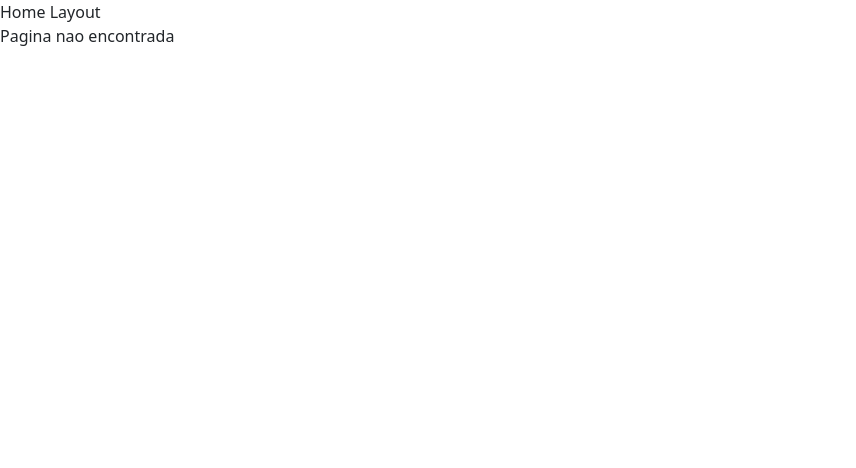
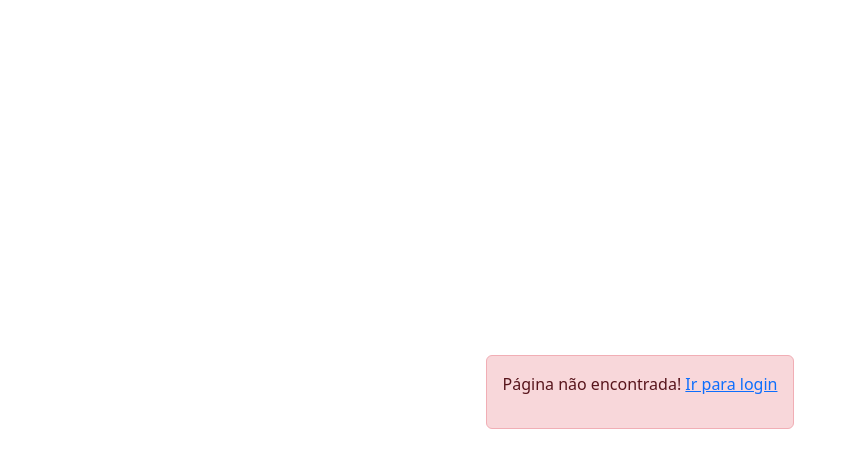
Before and after one commit to fjbdesenv/Tasks_App, a JavaScript app: page /home/notFound in a window 1280 px wide. Shown: the top 468 px of the page, without its empty margins (0-856 px from the left). Built offline with nearby package versions, Linux system fonts and the light colour scheme.

Commit message:
Adicionando página NotFound

```diff
--- a/public/index.html
+++ b/public/index.html
@@ -1,17 +1,20 @@
 <!DOCTYPE html>
 <html lang="">
   <head>
-    <meta charset="utf-8">
-    <meta http-equiv="X-UA-Compatible" content="IE=edge">
-    <meta name="viewport" content="width=device-width,initial-scale=1.0">
-    <link rel="icon" href="<%= BASE_URL %>favicon.ico">
+    <meta charset="utf-8" />
+    <meta http-equiv="X-UA-Compatible" content="IE=edge" />
+    <meta name="viewport" content="width=device-width,initial-scale=1.0" />
+    <link rel="icon" href="<%= BASE_URL %>favicon.ico" />
     <title><%= htmlWebpackPlugin.options.title %></title>
   </head>
   <body>
     <noscript>
-      <strong>We're sorry but <%= htmlWebpackPlugin.options.title %> doesn't work properly without JavaScript enabled. Please enable it to continue.</strong>
+      <strong
+        >We're sorry but <%= htmlWebpackPlugin.options.title %> doesn't work
+        properly without JavaScript enabled. Please enable it to
+        continue.</strong
+      >
     </noscript>
-    <div id="app"></div>
-    <!-- built files will be auto injected -->
+    <div id="app" style="height: 100vh;"></div>
   </body>
 </html>
--- a/src/layouts/HomeLayout.vue
+++ b/src/layouts/HomeLayout.vue
@@ -1,7 +1,6 @@
 <template>
-  <div>
-    Home Layout
-    <router-view/>
+  <div class="d-flex justify-content-center align-items-center h-100">
+    <router-view />
   </div>
 </template>
 
--- a/src/main.js
+++ b/src/main.js
@@ -1,6 +1,9 @@
 import { createApp } from 'vue'
 import App from './App.vue'
 import router from './router'
+
+// CSS
+import "./assets/css/style.css"
 
 // Boostrap
 import "bootstrap/dist/css/bootstrap.css";
--- a/src/views/NotFoundView.vue
+++ b/src/views/NotFoundView.vue
@@ -1,6 +1,8 @@
 <template>
-	<div>
-		Pagina nao encontrada
+	<div class="alert alert-danger">
+		<p>
+			Página não encontrada! <router-link to="/login/login">Ir para login</router-link>
+		</p>
 	</div>
 </template>
 
```
Also changed, not shown: src/assets/css/style.css (added).
